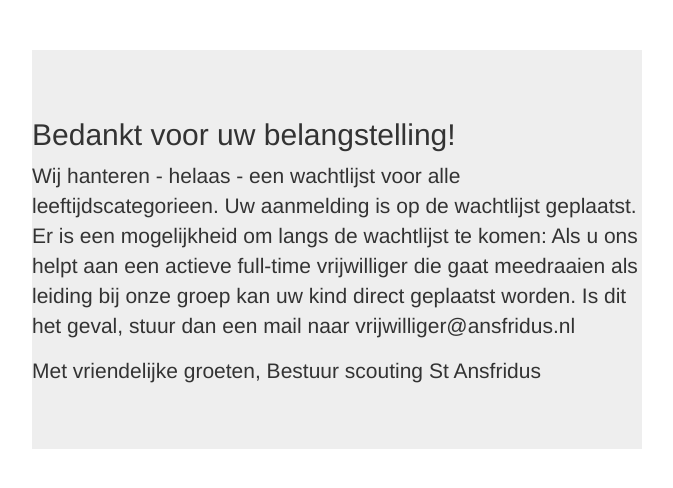
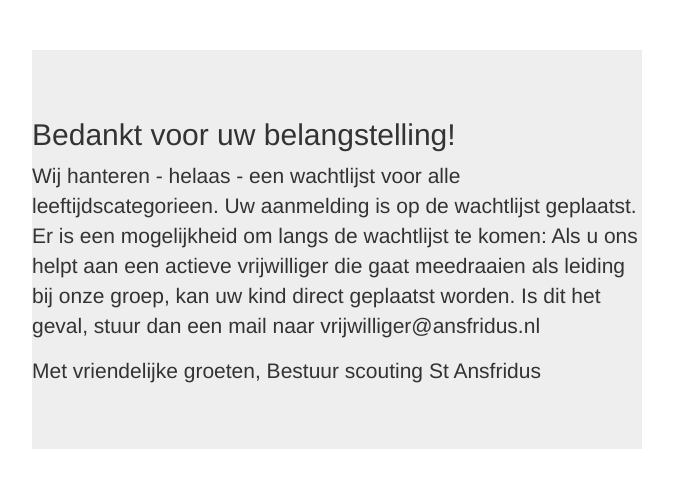
Before and after one commit to djoamersfoort/LedenAdministratie, a Django app: template LedenAdministratie/templates/aanmelden_ok.html in a window 1280 px wide. Shown: the top 488 px of the page, without its empty margins (303-976 px from the left). Run offline with Django 3.2, Linux system fonts and the light colour scheme; the template is opened without the code that fills it, so the values that code supplies are empty; some libraries are stand-ins or nearby versions.

Commit message:
Remove 'full-time' from confirmation page

```diff
--- a/LedenAdministratie/templates/aanmelden_ok.html
+++ b/LedenAdministratie/templates/aanmelden_ok.html
@@ -33,7 +33,7 @@
         Wij hanteren - helaas - een wachtlijst voor alle leeftijdscategorieen.
         Uw aanmelding is op de wachtlijst geplaatst.
         Er is een mogelijkheid om langs de wachtlijst te komen:
-        Als u ons helpt aan een actieve full-time vrijwilliger die gaat meedraaien als leiding bij onze groep
+        Als u ons helpt aan een actieve vrijwilliger die gaat meedraaien als leiding bij onze groep,
      	kan uw kind direct geplaatst worden.
         Is dit het geval, stuur dan een mail naar vrijwilliger@ansfridus.nl
         </p>
```
